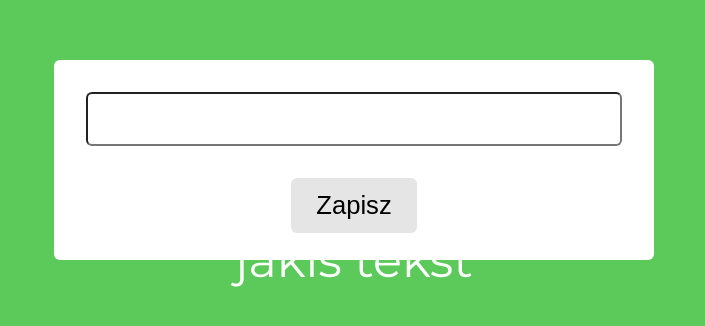
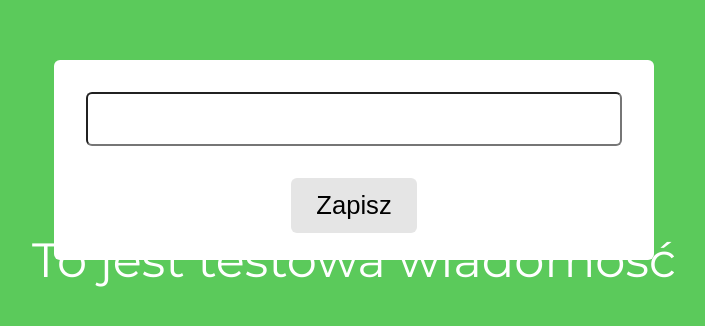
Before and after one commit to justynaboesche/Animated-Text, a plain HTML site: page index.html in a window 1280 px wide. Shown: the part 140-466 px from the top of the page, without its empty margins (286-991 px from the left). Drawn offline with Linux system fonts and the light colour scheme.

Commit message:
function writingAnimation created

```diff
--- a/index.html
+++ b/index.html
@@ -21,7 +21,7 @@
         <button class="btn save-btn">Zapisz</button>
     </div>
 
-    <p class="text">jakis tekst</p>
+    <p class="text"></p>
 
     <script src="script.js"></script>
 </body>
--- a/script.js
+++ b/script.js
@@ -1 +1,22 @@
-console.log('Nic tu nie ma 😱')
+const modal = document.querySelector('.modal');
+const input = document.querySelector('.modal-input');
+const modalBtn = document.querySelector('.modal-btn');
+const saveBtn = document.querySelector('.save-btn');
+const text = document.querySelector('.text');
+const errorMsg = document.querySelector('.error-msg');
+
+let inputValue = 'To jest testowa wiadomość';
+let timeout;
+let index = 1;
+let speed = 80;
+
+const writingAnimation = () => {
+	text.innerHTML = inputValue.slice(0, index);
+	index++;
+
+    if(index > inputValue.length) return
+
+    timeout = setTimeout(writingAnimation, speed)
+};
+
+writingAnimation()
```
